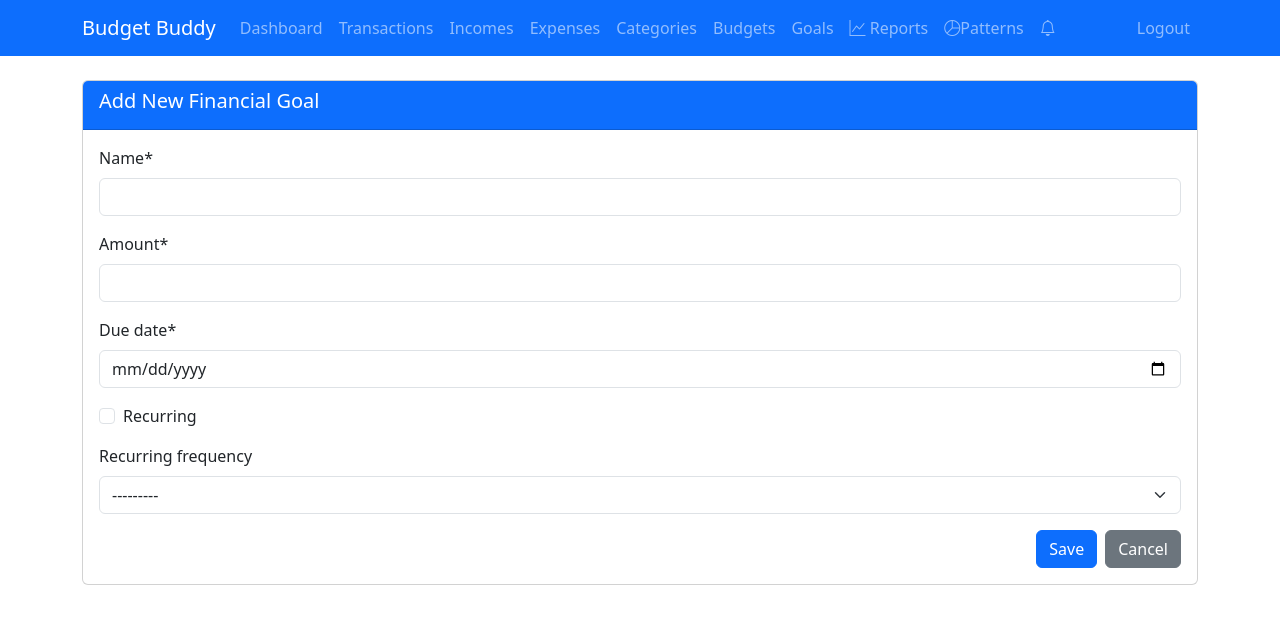
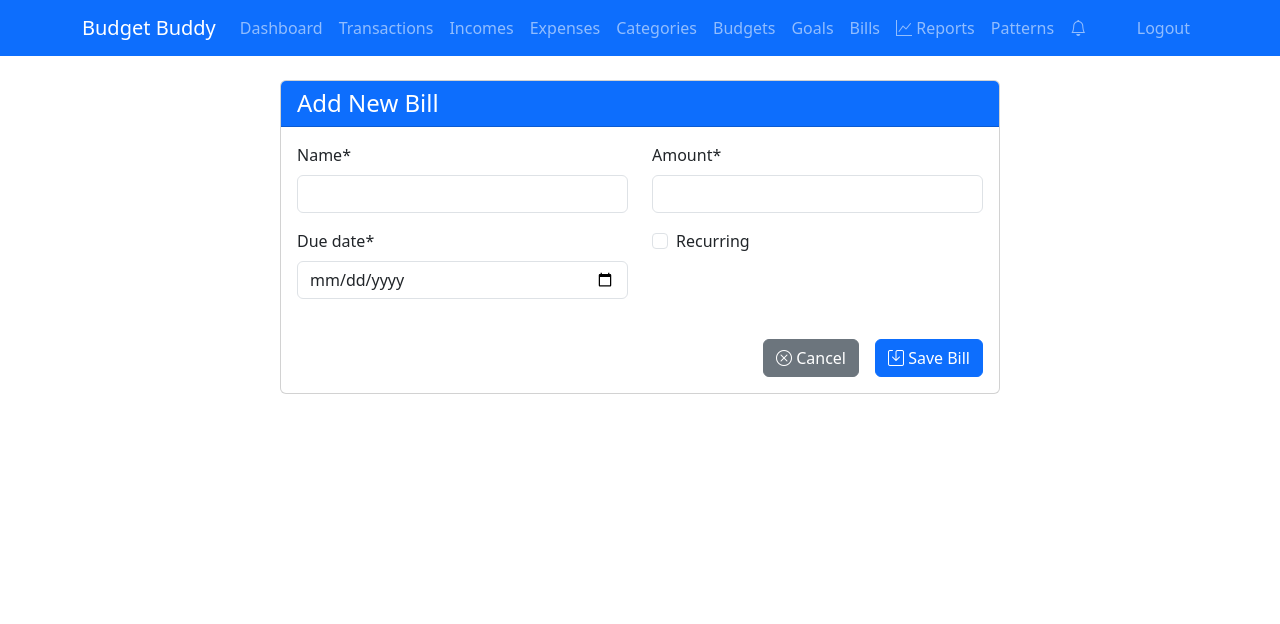
Before and after one commit to abhi-sheesh/budgetbuddy-django-bootstrap, a Django app: page /bills/add/ in a window 1280 px wide. Shown: the top 624 px of the page. Run offline with Django 5.2, Linux system fonts and the light colour scheme; a user stored in the database is signed in; data comes from the database, SQL or seed files in the repository; both versions use the stored data as it was after the commit; some libraries are stand-ins or nearby versions.

Commit message:
modified bills

```diff
--- a/templates/base.html
+++ b/templates/base.html
@@ -41,11 +41,14 @@
                         <a class="nav-link" href="{% url 'goals' %}">Goals</a>
                     </li>
                     <li class="nav-item">
+                        <a class="nav-link" href="{% url 'bill_list' %}">Bills</a>
+                    </li>
+                    <li class="nav-item">
                         <a class="nav-link" href="{% url 'reports' %}"><i class="bi bi-graph-up"></i> Reports</a>
                     </li>
                     <li class="nav-item">
                         <a class="nav-link" href="{% url 'spending_patterns' %}">
-                            <i class="bi bi-pie-chart"></i>Patterns
+                            Patterns
                         </a>
                     </li>
                     <li class="nav-item">
--- a/templates/tracker/add_bill.html
+++ b/templates/tracker/add_bill.html
@@ -1,22 +1,93 @@
 {% extends 'base.html' %}
 {% load crispy_forms_tags %}
 
-{% block title %}Add Goal{% endblock %}
-
 {% block content %}
+<div class="container">
+    <div class="row justify-content-center">
+        <div class="col-md-8">
             <div class="card">
                 <div class="card-header bg-primary text-white">
-        <h5 class="card-title">Add New Financial Goal</h5>
+                    <h4 class="mb-0">
+                        {% if bill %}Edit Bill{% else %}Add New Bill{% endif %}
+                    </h4>
                 </div>
                 <div class="card-body">
                     <form method="post">
                         {% csrf_token %}
-            {{ form|crispy }}
+
+                        <div class="row">
+                            <div class="col-md-6">
+                                {{ form.name|as_crispy_field }}
+                            </div>
+                            <div class="col-md-6">
+                                {{ form.amount|as_crispy_field }}
+                            </div>
+                        </div>
+
+                        <div class="row">
+                            <div class="col-md-6">
+                                {{ form.due_date|as_crispy_field }}
+                            </div>
+                            <div class="col-md-6">
+                                {{ form.recurring|as_crispy_field }}
+                            </div>
+                        </div>
+
+                        <div id="recurring-fields" class="row" style="display: none;">
+                            <div class="col-md-6">
+                                {{ form.recurring_frequency|as_crispy_field }}
+                            </div>
+                        </div>
+
+                        <div class="form-group mt-4">
                             <div class="d-grid gap-2 d-md-flex justify-content-md-end">
-                <button type="submit" class="btn btn-primary">Save</button>
-                <a href="{% url 'goals' %}" class="btn btn-secondary">Cancel</a>
+                                <a href="{% url 'bill_list' %}" class="btn btn-secondary me-md-2">
+                                    <i class="bi bi-x-circle"></i> Cancel
+                                </a>
+                                <button type="submit" class="btn btn-primary">
+                                    <i class="bi bi-save"></i> {% if bill %}Update{% else %}Save{% endif %} Bill
+                                </button>
+                            </div>
                         </div>
                     </form>
                 </div>
             </div>
+        </div>
+    </div>
+</div>
+
+{% block extra_js %}
+<script>
+document.addEventListener('DOMContentLoaded', function() {
+    // Show/hide recurring frequency field based on recurring checkbox
+    const recurringCheckbox = document.querySelector('#id_recurring');
+    const recurringFields = document.querySelector('#recurring-fields');
+
+    function toggleRecurringFields() {
+        if (recurringCheckbox.checked) {
+            recurringFields.style.display = 'flex';
+        } else {
+            recurringFields.style.display = 'none';
+        }
+    }
+
+    // Initial check
+    toggleRecurringFields();
+
+    // Add event listener
+    recurringCheckbox.addEventListener('change', toggleRecurringFields);
+
+    // Initialize date picker
+    const dueDateField = document.querySelector('#id_due_date');
+    if (dueDateField) {
+        dueDateField.type = 'date';
+
+        // Set minimum date to today
+        const today = new Date().toISOString().split('T')[0];
+        dueDateField.min = today;
+    }
+});
+</script>
 {% endblock %}
+
+{% endblock %}
--- a/tracker/urls.py
+++ b/tracker/urls.py
@@ -35,6 +35,9 @@ urlpatterns = [
     path('bills/', bill_list, name='bill_list'),
     path('bills/add/', add_bill, name='add_bill'),
     path('bills/<int:bill_id>/paid/', mark_bill_paid, name='mark_bill_paid'),
+    path('bills/<int:bill_id>/edit/', views.edit_bill, name='edit_bill'),
+    path('bills/<int:bill_id>/delete/', views.delete_bill, name='delete_bill'),
+
     path('notifications/', notifications, name='notifications'),
     path('notifications/<int:notification_id>/read/', mark_notification_read, name='mark_notification_read'),
     path('notifications/clear/', clear_notifications, name='clear_notifications'),
--- a/tracker/utils.py
+++ b/tracker/utils.py
@@ -85,7 +85,7 @@ def check_bill_reminders(user):
         freq = 'DAILY' if days_until <= 3 else 'WEEKLY'
         create_notification(
             user,
-            f"Bill '{bill.name}' (₹{bill.amount}) due {'today' if days_until == 0 else f'in {days_until} days'}",
+            f"Bill '{bill.name}' (Rs {bill.amount}) due {'today' if days_until == 0 else f'in {days_until} days'}",
             'BILL',
             freq
         )
--- a/tracker/views.py
+++ b/tracker/views.py
@@ -374,6 +374,32 @@ def mark_paid(request, bill_id):
 
     return redirect('bills')
 
+@login_required
+def edit_bill(request, bill_id):
+    bill = get_object_or_404(Bill, id=bill_id, user=request.user)
+
+    if request.method == 'POST':
+        form = BillForm(request.POST, instance=bill)
+        if form.is_valid():
+            form.save()
+            messages.success(request, "Bill updated successfully!")
+            return redirect('bill_list')
+    else:
+        form = BillForm(instance=bill)
+
+    return render(request, 'tracker/edit_bill.html', {'form': form, 'bill': bill})
+
+@login_required
+def delete_bill(request, bill_id):
+    bill = get_object_or_404(Bill, id=bill_id, user=request.user)
+
+    if request.method == 'POST':
+        bill.delete()
+        messages.success(request, "Bill deleted successfully!")
+        return redirect('bill_list')
+
+    return render(request, 'tracker/delete_bill.html', {'bill': bill})
+
 def notifications(request):
     notifications = Notification.objects.filter(user=request.user)
     unread = notifications.filter(is_read=False)
```
Also changed, not shown: templates/tracker/bill_list.html (+7 -1 lines), templates/tracker/delete_bill.html (added, +36 -0 lines), templates/tracker/edit_bill.html (added, +30 -0 lines), db.sqlite3. Lines whose indentation alone changed are shown as unchanged.
